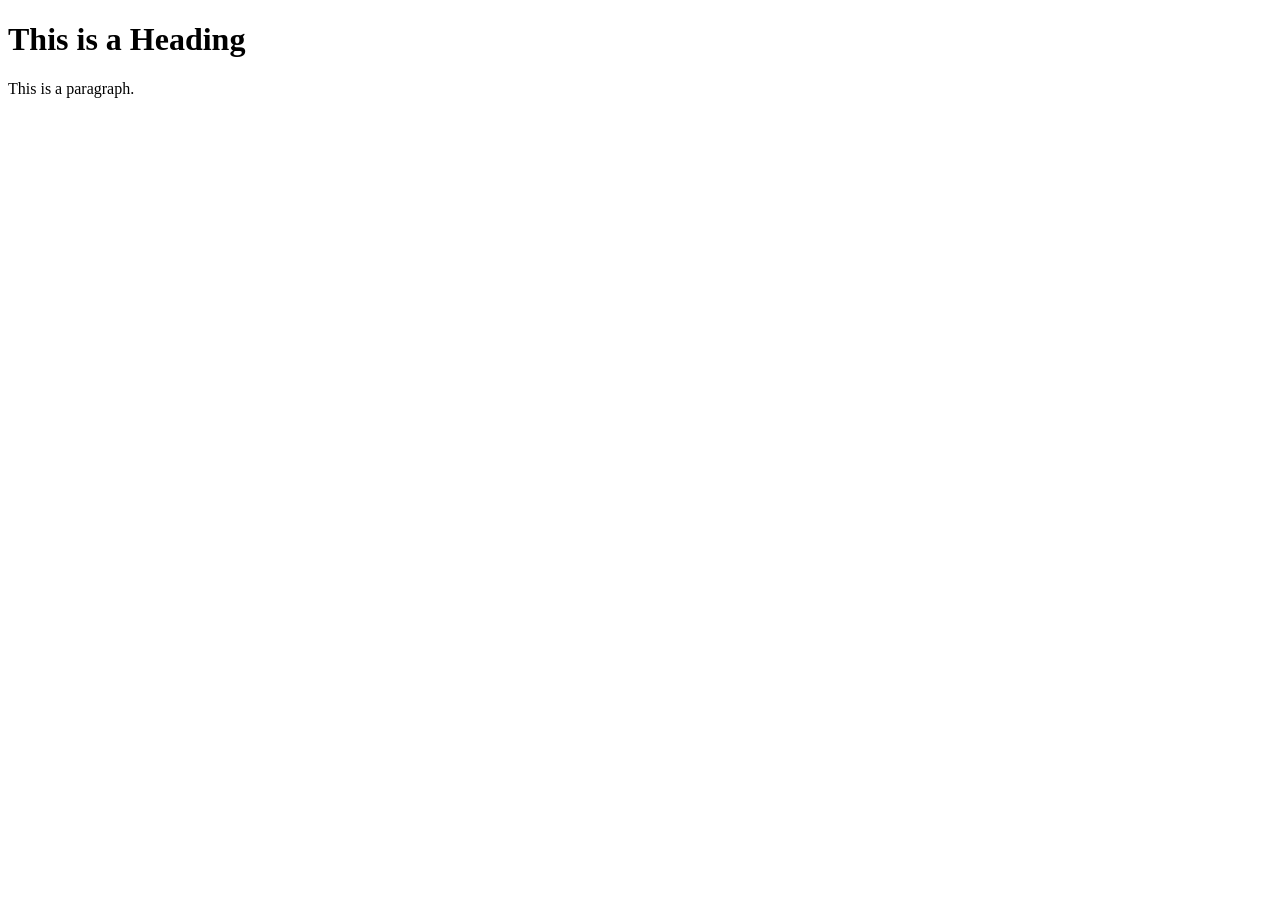
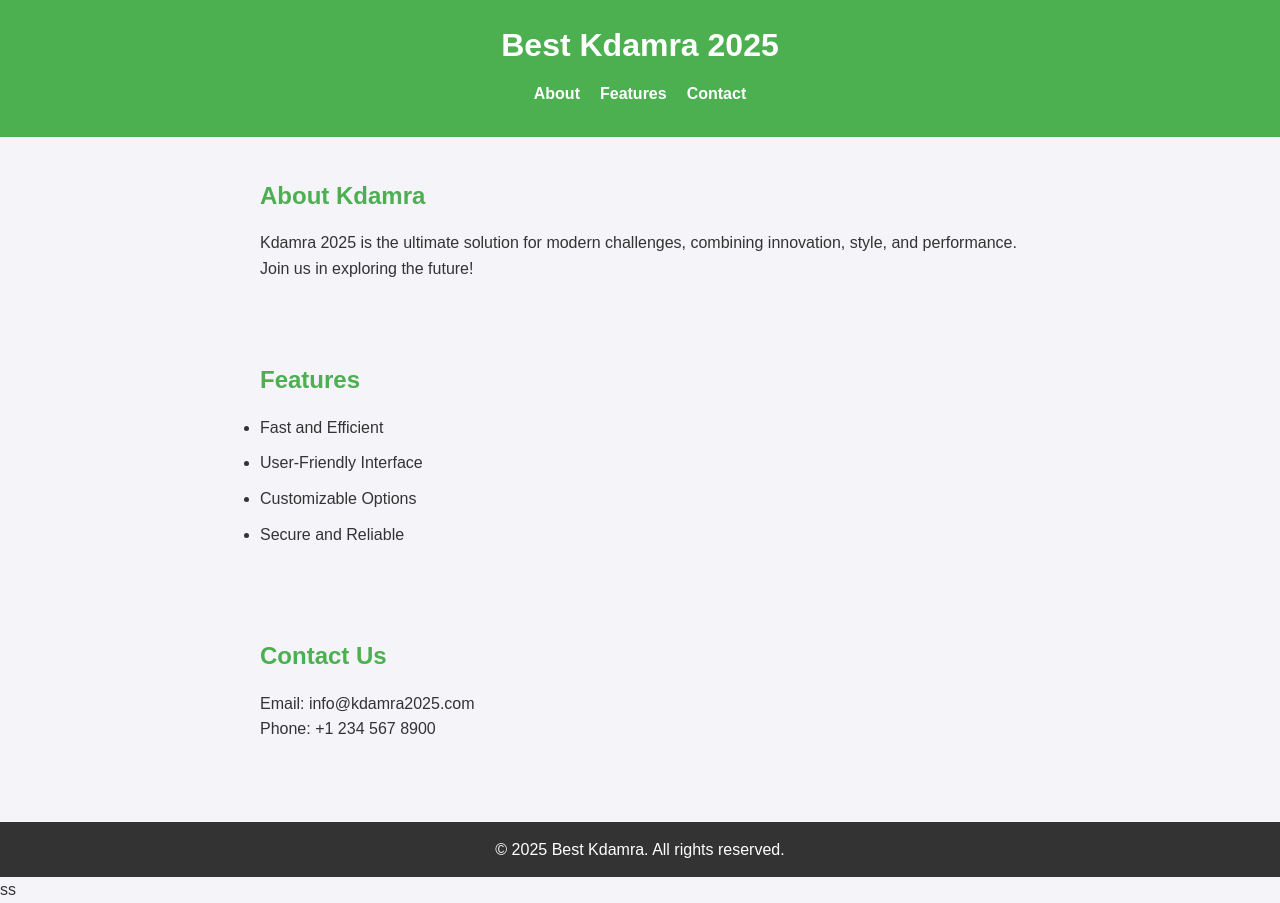
Before and after one commit to nithya0n/htmlminicourse, a plain HTML site: page index.html in a window 1280 px wide. Before the commit the page ends 800 px from the top, so only its background shows below. Drawn offline with Linux system fonts and the light colour scheme.

Commit message:
added css file

```diff
--- a/index.html
+++ b/index.html
@@ -1,12 +1,47 @@
 <!DOCTYPE html>
-<html>
+<html lang="en">
 <head>
-<title>Page Title</title>
+    <meta charset="UTF-8">
+    <meta name="viewport" content="width=device-width, initial-scale=1.0">
+    <title>Best Kdamra 2025</title>
+    <link rel="stylesheet" href="style.css">
 </head>
 <body>
+    <header>
+        <h1>Best Kdamra 2025</h1>
+        <nav>
+            <ul>
+                <li><a href="#about">About</a></li>
+                <li><a href="#features">Features</a></li>
+                <li><a href="#contact">Contact</a></li>
+            </ul>
+        </nav>
+    </header>
 
-<h1>This is a Heading</h1>
-<p>This is a paragraph.</p>
+    <section id="about">
+        <h2>About Kdamra</h2>
+        <p>Kdamra 2025 is the ultimate solution for modern challenges, combining innovation, style, and performance. Join us in exploring the future!</p>
+    </section>
 
+    <section id="features">
+        <h2>Features</h2>
+        <ul>
+            <li>Fast and Efficient</li>
+            <li>User-Friendly Interface</li>
+            <li>Customizable Options</li>
+            <li>Secure and Reliable</li>
+        </ul>
+    </section>
+
+    <section id="contact">
+        <h2>Contact Us</h2>
+        <p>Email: info@kdamra2025.com</p>
+        <p>Phone: +1 234 567 8900</p>
+    </section>
+
+    <footer>
+        <p>&copy; 2025 Best Kdamra. All rights reserved.</p>
+    </footer>
 </body>
 </html>
+ss
--- /dev/null
+++ b/style.css
@@ -0,0 +1,68 @@
+/* Reset some default styles */
+* {
+    margin: 0;
+    padding: 0;
+    box-sizing: border-box;
+    font-family: Arial, sans-serif;
+}
+
+body {
+    background-color: #f4f4f9;
+    color: #333;
+    line-height: 1.6;
+}
+
+/* Header */
+header {
+    background-color: #4CAF50;
+    color: white;
+    padding: 20px 0;
+    text-align: center;
+}
+
+header h1 {
+    margin-bottom: 10px;
+}
+
+nav ul {
+    list-style: none;
+    display: flex;
+    justify-content: center;
+    gap: 20px;
+}
+
+nav ul li a {
+    color: white;
+    text-decoration: none;
+    font-weight: bold;
+}
+
+nav ul li a:hover {
+    text-decoration: underline;
+}
+
+/* Sections */
+section {
+    padding: 40px 20px;
+    max-width: 800px;
+    margin: auto;
+}
+
+section h2 {
+    margin-bottom: 15px;
+    color: #4CAF50;
+}
+
+/* Footer */
+footer {
+    background-color: #333;
+    color: white;
+    text-align: center;
+    padding: 15px 0;
+    margin-top: 40px;
+}
+
+/* List styling */
+ul li {
+    margin-bottom: 10px;
+}
```
